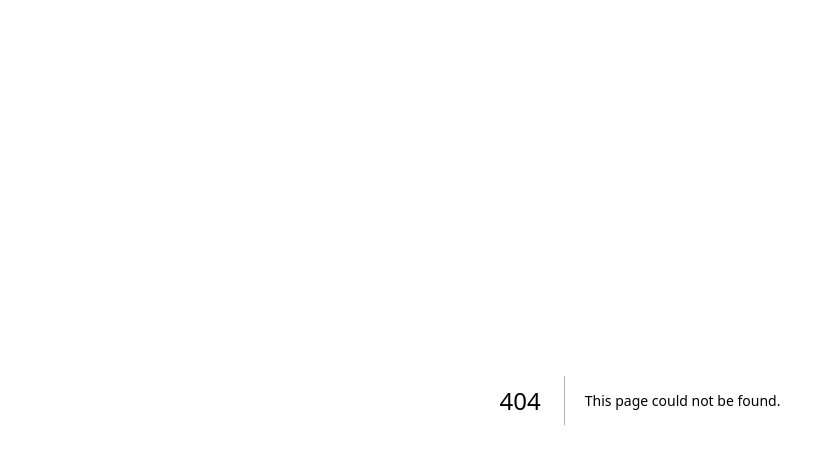
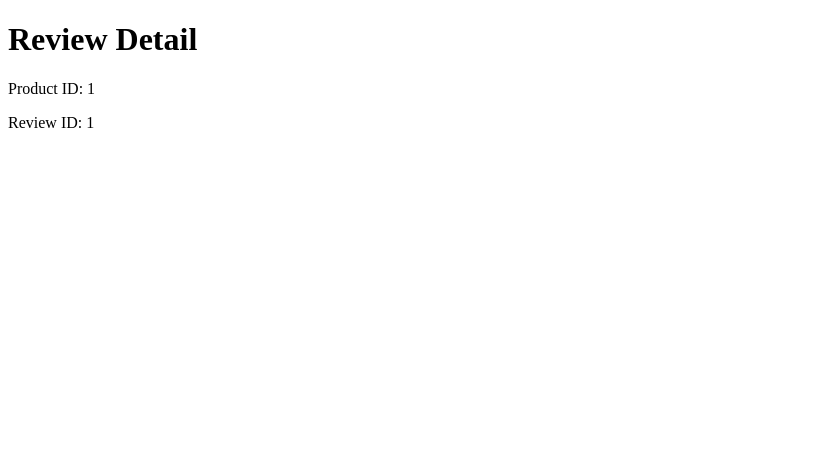
Before and after one commit to Zagaz/my-react-typescript-nextjs, a Next.js app: page /products/1/reviews/1 in a window 1280 px wide. Before the commit this address had no page. Shown: the top 464 px of the page, without its empty margins (0-835 px from the left). Built offline with nearby package versions, Linux system fonts and the light colour scheme.

Commit message:
feat: Add ReviewDetail page component
The ReviewDetail page component is added to the application. This component displays the details of a specific review, including the product ID and review ID.

```diff
--- /dev/null
+++ b/src/app/products/[productid]/reviews/[reviewid]/page.tsx
@@ -0,0 +1,22 @@
+import React from 'react'
+
+type ReviewDetailProps = {
+     params: {
+          productid: string;
+          reviewid: string;
+     };
+};
+
+
+
+export default function ReviewDetail(
+     { params }: ReviewDetailProps
+){
+     return (
+          <>
+               <h1>Review Detail</h1>
+               <p>Product ID: {params.productid}</p>
+               <p>Review ID: {params.reviewid}</p>
+          </>
+     )
+}
```
Also changed, not shown: src/app/products/page.tsx (deleted, +0 -13 lines).
